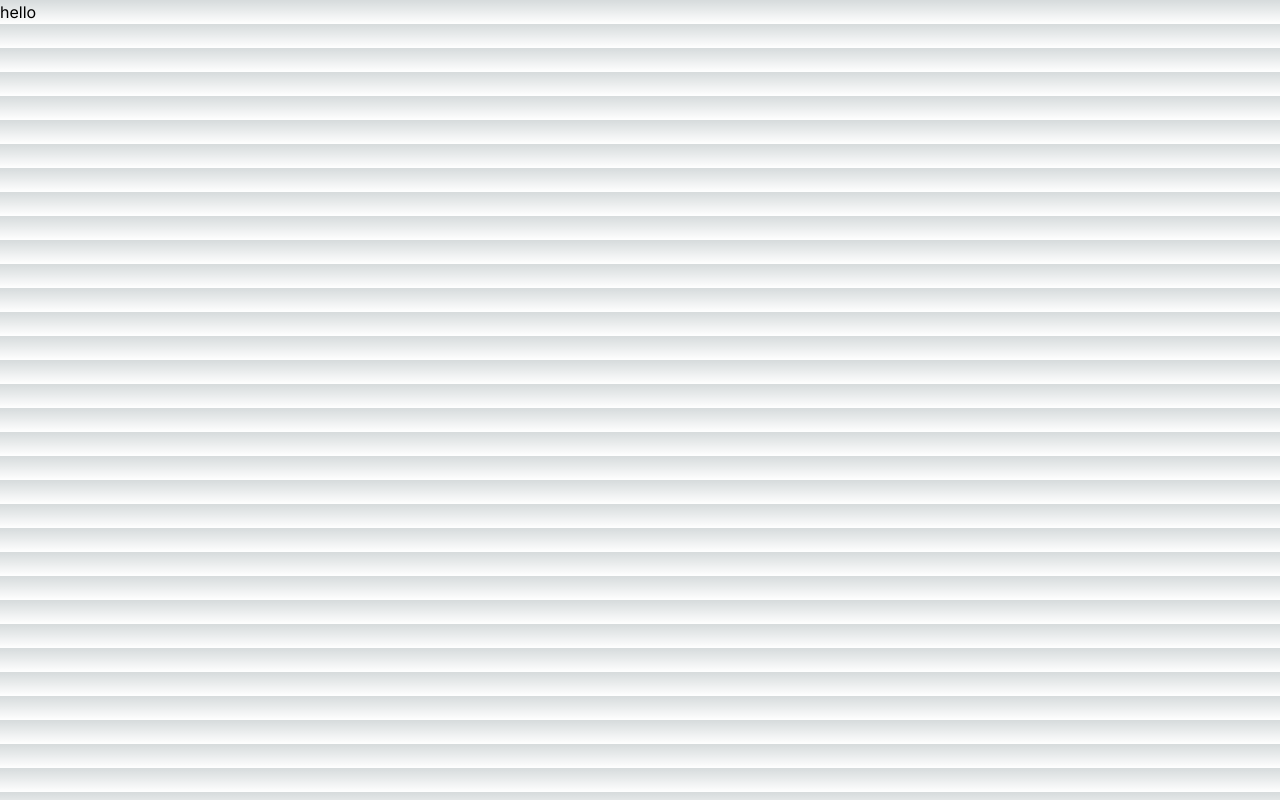
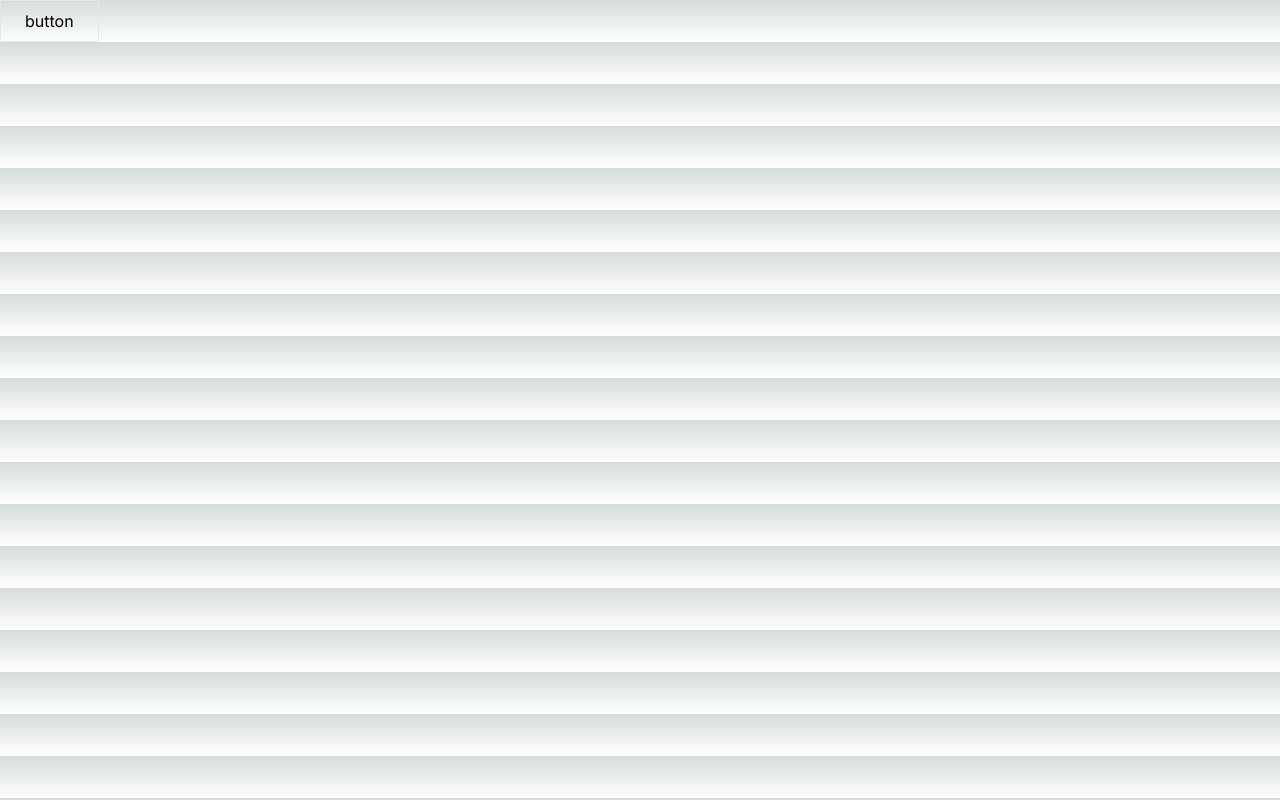
Before and after one commit to ImSreyas/akatsuki, a Next.js app: page / in a window 1280 px wide. Built offline with nearby package versions, Linux system fonts and the light colour scheme.

Commit message:
Prisma loop

```diff
--- a/src/app/garbage/layout.tsx
+++ b/src/app/garbage/layout.tsx
@@ -1,8 +1,5 @@
 import type { Metadata } from "next";
-import { Inter } from "next/font/google";
-import "./globals.css";
 
-const inter = Inter({ subsets: ["latin"] });
 
 export const metadata: Metadata = {
   title: "Create Next App",
@@ -16,7 +13,7 @@ export default function RootLayout({
 }>) {
   return (
     <html lang="en">
-      <body className={inter.className}>{children}</body>
+      <body>{children}</body>
     </html>
   );
 }
--- a/src/app/garbage/page.tsx
+++ b/src/app/garbage/page.tsx
@@ -0,0 +1,9 @@
+import React from 'react'
+
+const page = () => {
+  return (
+    <div>working</div>
+  )
+}
+
+export default page
--- a/src/app/page.tsx
+++ b/src/app/page.tsx
@@ -1,21 +1,22 @@
-"use client"
-
 import { PrismaClient } from '@prisma/client'
 import React from 'react'
 
 const prisma = new PrismaClient();
 
-const Home = () => {
-  const handleClick  = async () => {
-    const data = await prisma.User.create({
-      email: "sreyas@gmail.com"
+const Home = async () => {
+  const get = async () => {
+    const data = prisma.user.create({
+      data: {
+        name: "sreyas",
+        email: "sreyas123@gmail.com"
+      }
     })
-    console.log(data);
   }
+  get();
 
   return (
     <div>
-      <button onClick={handleClick}>hello</button>
+      <button className='border rounded-sm px-6 py-2'>button</button>
     </div>
   )
 }
--- /dev/null
+++ b/src/app/utils/db.ts
@@ -0,0 +1,15 @@
+import { PrismaClient } from '@prisma/client'
+
+const prismaClientSingleton = () => {
+  return new PrismaClient()
+}
+
+declare global {
+  var prismaGlobal: undefined | ReturnType<typeof prismaClientSingleton>
+}
+
+const prisma = globalThis.prismaGlobal ?? prismaClientSingleton()
+
+export default prisma
+
+if (process.env.NODE_ENV !== 'production') globalThis.prismaGlobal = prisma
```
Also changed, not shown: 1 other file (tests, documents, lock files or other folders).
